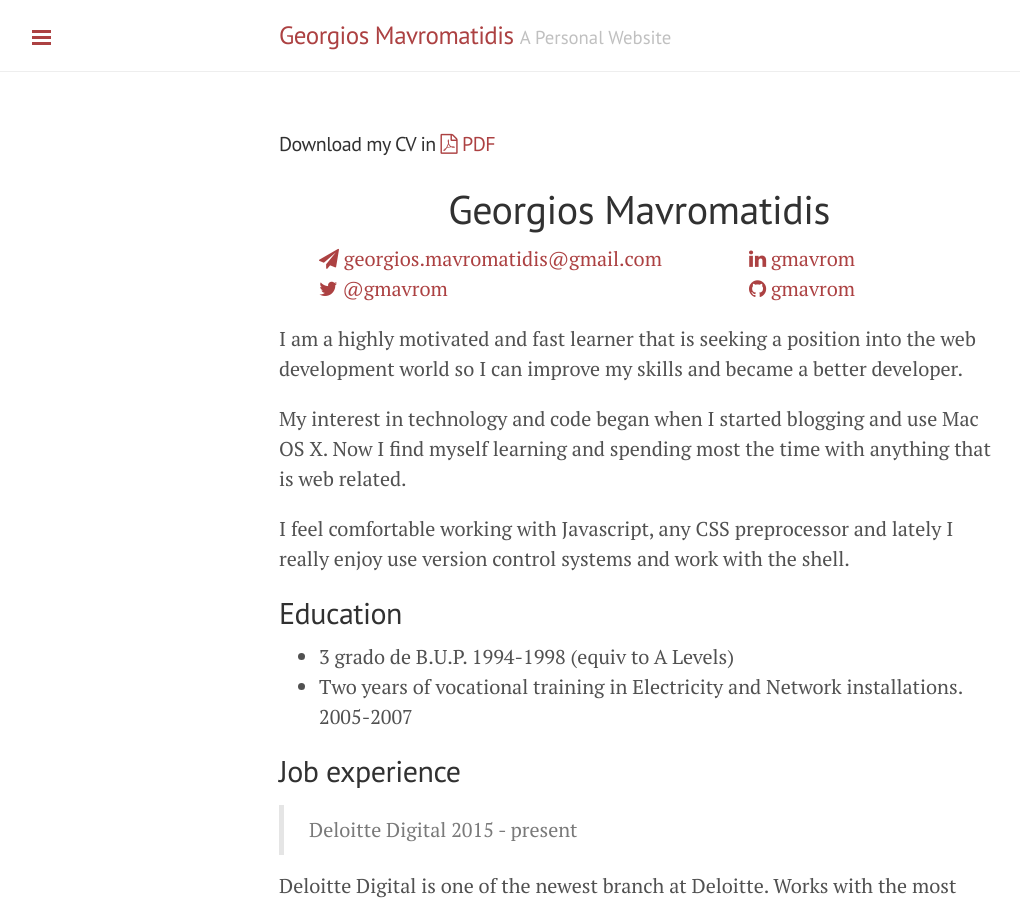
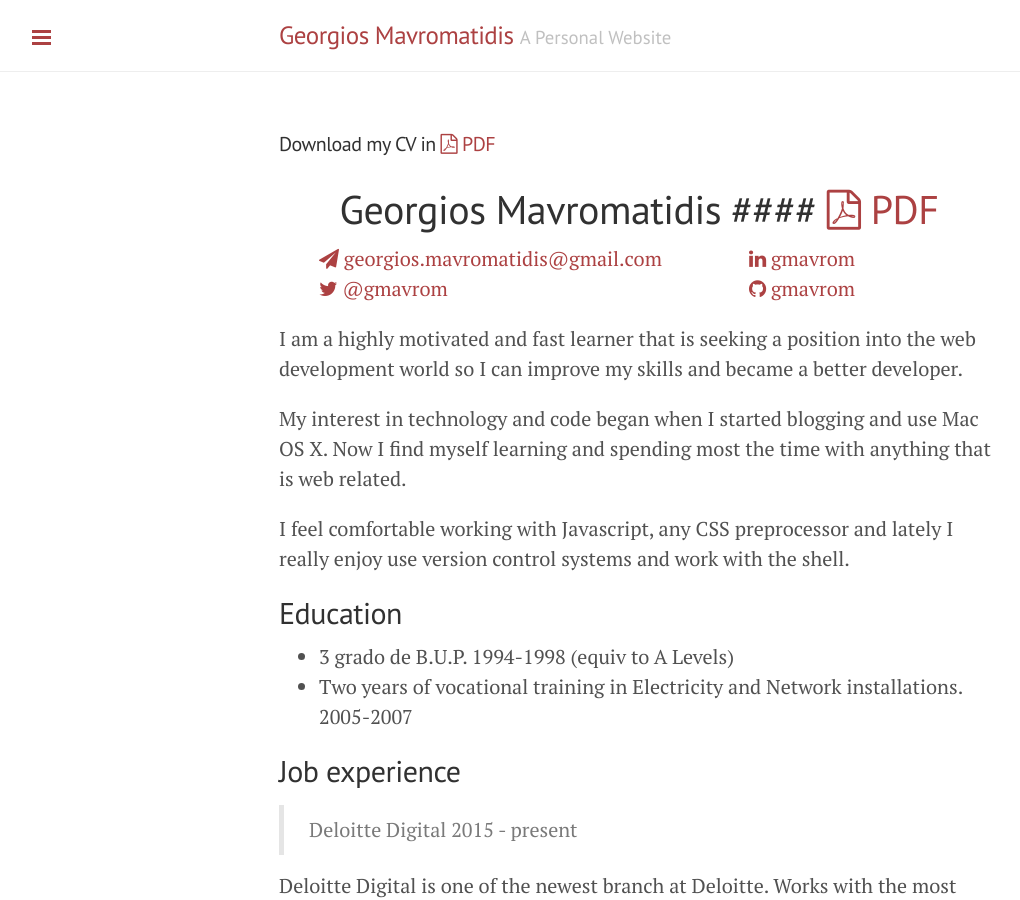
Before and after one commit to gmavrom33/gmavrom.github.io, a Jekyll site: the page built from cv/index.md, in a window 1280 px wide and 900 px high. Shown: the whole window, without its empty margins (1-1021 px from the left). Built offline with Jekyll 4.4.1, drawn with Linux system fonts in a browser that asks for light colours; nearby versions of some CDN libraries.

Commit message:
Update index.md

```diff
--- a/cv/index.md
+++ b/cv/index.md
@@ -10,7 +10,7 @@
 
 ##### Download my CV in <a href="https://www.linkedin.com/in/albertbyverdu"><i class="fa fa-file-pdf-o"></i> PDF</a>
 
-# Georgios Mavromatidis
+# Georgios Mavromatidis #### <a href="https://www.linkedin.com/in/albertbyverdu"><i class="fa fa-file-pdf-o"></i> PDF</a>
 
 <div class="contact">
   <ul>
```
